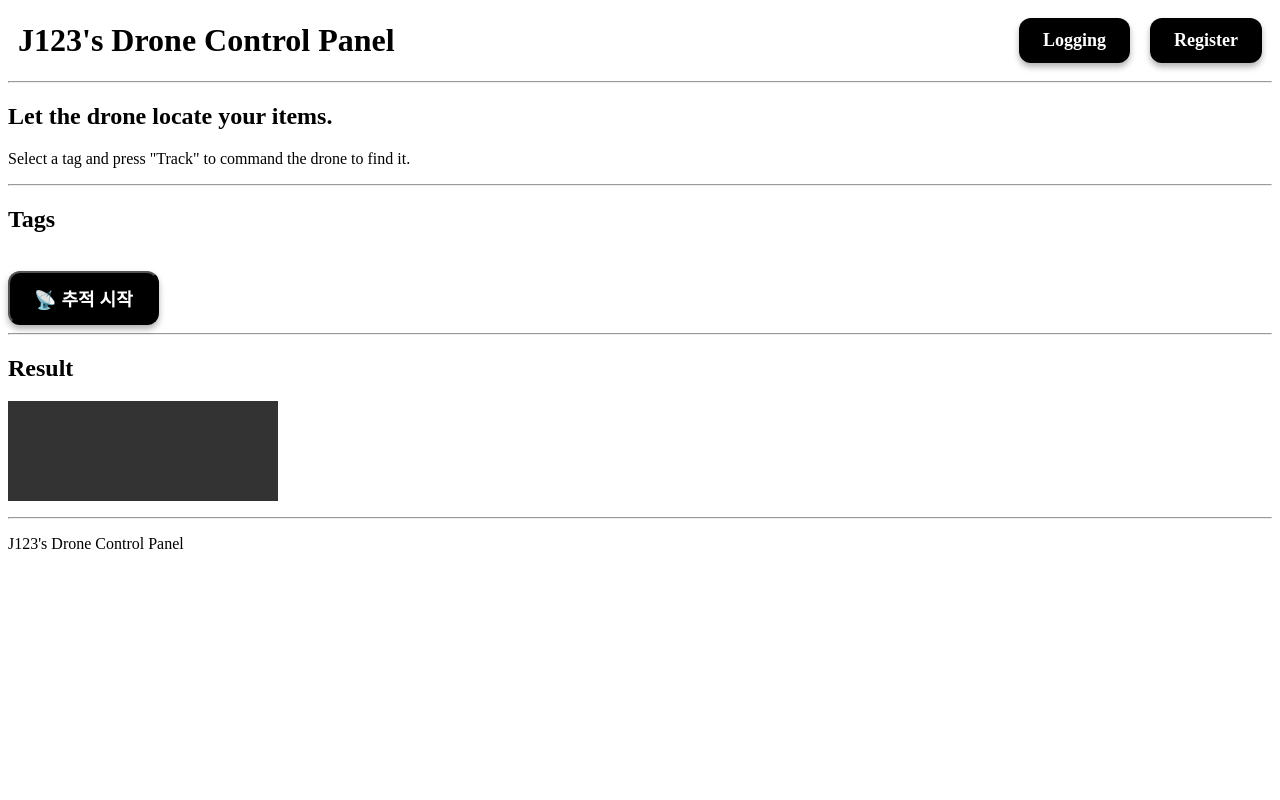
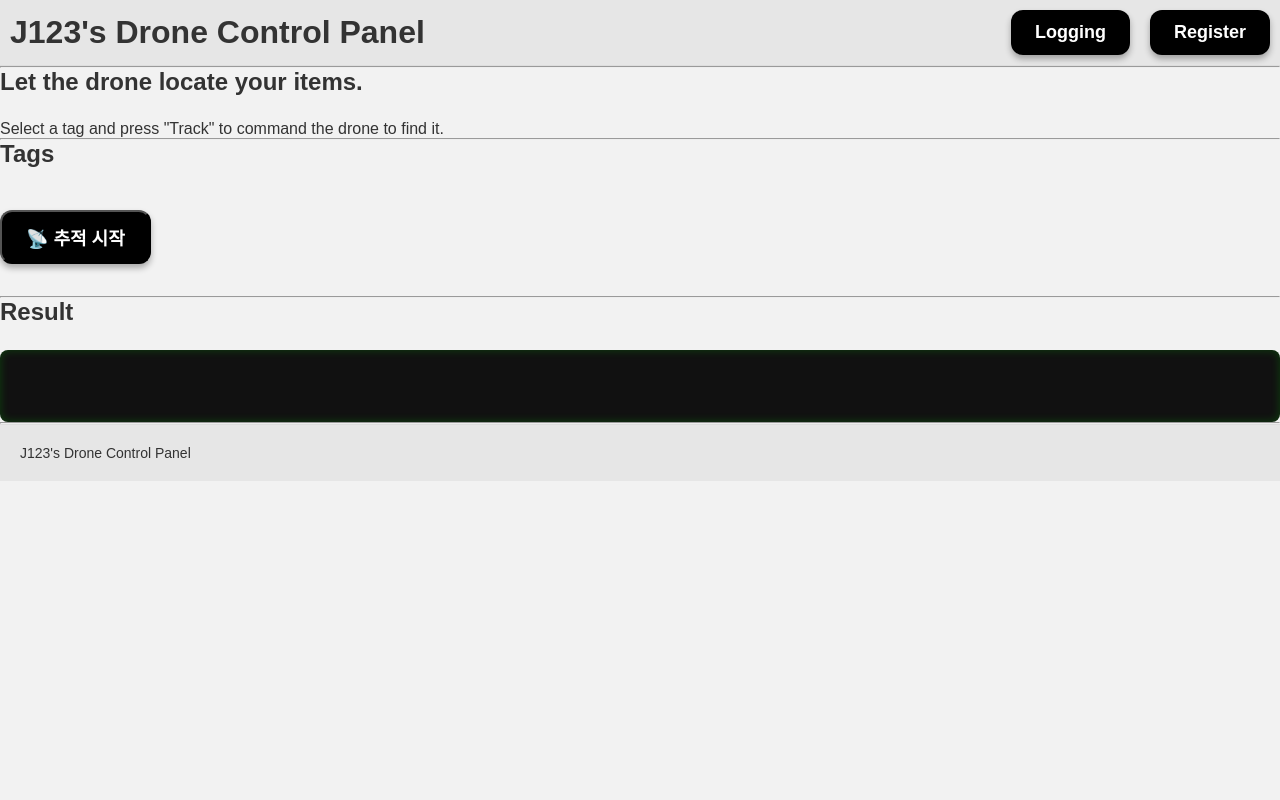
Before and after one commit to LiU-SKY/J123, a Flask app: page / in a window 1280 px wide. Run offline with Flask 3, Linux system fonts and the light colour scheme; data that the repository does not hold is empty.

Commit message:
Fix: Fixing css

```diff
--- a/origin/static/css/style.css
+++ b/origin/static/css/style.css
@@ -1,9 +1,8 @@
-header {
-    display: flex;
-    justify-content: space-between;
-    align-items: center;
-    padding: 10px;
-    background-color: #ffffff;
+* {
+    margin: 0;
+    padding: 0;
+    box-sizing: border-box;
+    font-family: Arial, sans-serif;
 }
 
 .teamName {
@@ -28,6 +27,93 @@ nav ul li a {
     font-weight: bold;
 }
 
+html, body {
+    height: 100%;
+    margin: 0;
+    padding: 0;
+    display: flex;
+    flex-direction: column;
+}
+
+body {
+    background-color: #f2f2f2;
+    color: #333;
+}
+
+header {
+    display: flex;
+    justify-content: space-between;
+    align-items: center;
+    padding: 10px;
+    background-color: rgba(0,0,0,0.05);
+    color: #333;
+    border-bottom: 1px solid #ddd;
+}
+
+main {
+    flex: 1;
+    padding-left: 25vw;
+    padding-right: 25vw;
+    padding-bottom: 5vw;
+    padding-top: 2vw;
+}
+
+footer {
+    background-color: rgba(0,0,0,0.05);
+    text-align: left;
+    padding: 20px;
+    font-size: 14px;
+    color: #333;
+    border-top: 1px solid #ddd;
+}
+
+
+.main-form {
+    background-color: #ffffff;
+    border-radius: 16px;
+    padding: 30px;
+    max-width: 600px;
+    margin: 0 auto; /* 가운데 정렬 */
+    margin-top: 40px;
+    margin-bottom: 40px;
+    box-shadow: 0 4px 12px rgba(0,0,0,0.05);
+}
+
+section {
+    margin: 2em auto;
+    max-width: 800px;
+    background-color: white;
+    border-radius: 8px;
+    box-shadow: 0 4px 8px rgba(0, 0, 0, 0.1);
+    padding: 1.5em;
+}
+
+h2 {
+    margin-bottom: 1em;
+}
+
+form {
+    margin-bottom: 2em;
+}
+
+form h3 {
+    margin-bottom: 0.5em;
+}
+
+label {
+    display: block;
+    margin-bottom: 0.5em;
+    font-weight: bold;
+}
+
+input, select {
+    width: 100%;
+    padding: 0.5em;
+    margin-bottom: 1em;
+    border: 1px solid #ccc;
+    border-radius: 4px;
+}
+
 .button {
     display: inline-block;
     padding: 12px 24px;
@@ -42,14 +128,102 @@ nav ul li a {
 }
 
 .button:hover {
-background-color: #333; /* 호버 시 살짝 밝게 */
+    background-color: #333; /* 호버 시 살짝 밝게 */
+}
+
+.delete-buttons {
+    display: flex;
+    gap: 1em;
 }
 
 .sidebar {
-    width: 250px;
-    height: 10vh; /* 화면 전체 높이 */
+    background-color: #111;
+    color: #f2f2f2;
+    font-family: 'Courier New', monospace;
+    font-size: 14px;
+    padding: 15px;
+    border-radius: 8px;
+    box-shadow: inset 0 0 10px rgba(0, 255, 0, 0.2);
+    white-space: pre-wrap;
+    text-align: left;
+    line-height: 1;
+    max-height: 300px;
+    overflow-y: auto;
+}
+
+.drone {
+    background-color: white;
+    padding: 20px;
+    margin-top: 20px;
+    border-radius: 12px;
+    box-shadow: 0 6px 12px rgba(0,0,0,0.1);
+}
+
+.tag h2, .drone h2 {
+    margin-bottom: 10px;
+}
+
+.tag-list {
+    list-style: none;         /* ● 제거 */
+    padding: 0;
+    margin: 0;
+}
+
+.tag-list li {
+    background-color: #f4f4f4;
+    margin-bottom: 10px;
+    padding: 10px 15px;
+    border-left: 5px solid rgb(0, 0, 0);
+    border-radius: 6px;
+    font-weight: 500;
+    box-shadow: 0 2px 4px rgba(0, 0, 0, 0.1);
+    transition: background-color 0.2s ease;
+}
+
+.tag-list li:hover {
+    background-color: #e8f5e9; /* 연녹색 호버 효과 */
+    cursor: default;
+}
+
+
+input[type="submit"] {
+    background-color: black;
+    color: white;
+    border: none;
+    padding: 10px 16px;
+    border-radius: 8px;
+    font-weight: bold;
+    cursor: pointer;
+    box-shadow: 0 4px 6px rgba(0, 0, 0, 0.2);
+    margin-top: 10px;
+}
+
+input[type="submit"]:hover {
     background-color: #333;
-    color: white;
-    overflow-y: auto; /* 사이드바 내부만 스크롤 */
-    padding: 10px;
 }
+
+select {
+    width: 100%;
+    padding: 0.5em;
+    margin-bottom: 1em;
+    border-radius: 4px;
+    border: 1px solid #ccc;
+}
+
+input[type="radio"] {
+    margin-right: 8px;
+}
+
+.radio-item {
+    display: inline-flex;
+    align-items: center;
+    gap: 8px;
+    margin-bottom: 8px;
+    font-size: 16px;
+    color: #333;
+    font-weight: normal;
+}
+
+.radio-item input[type="radio"] {
+    margin: 0;
+}
```
Also changed, not shown: origin/static/css/style_bak.css (added, +55 -0 lines).
